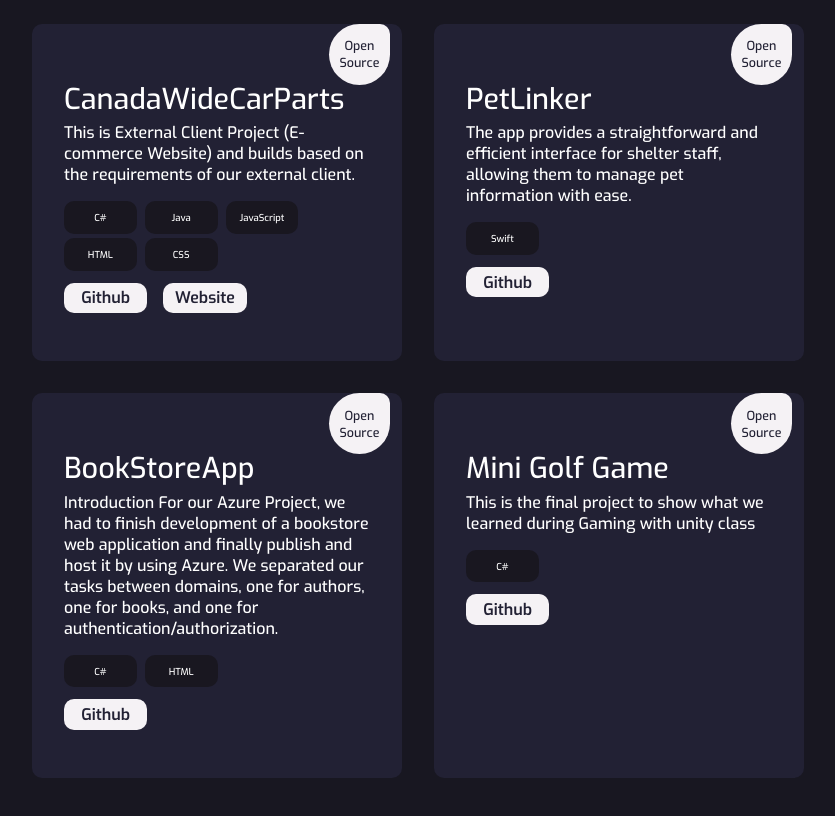
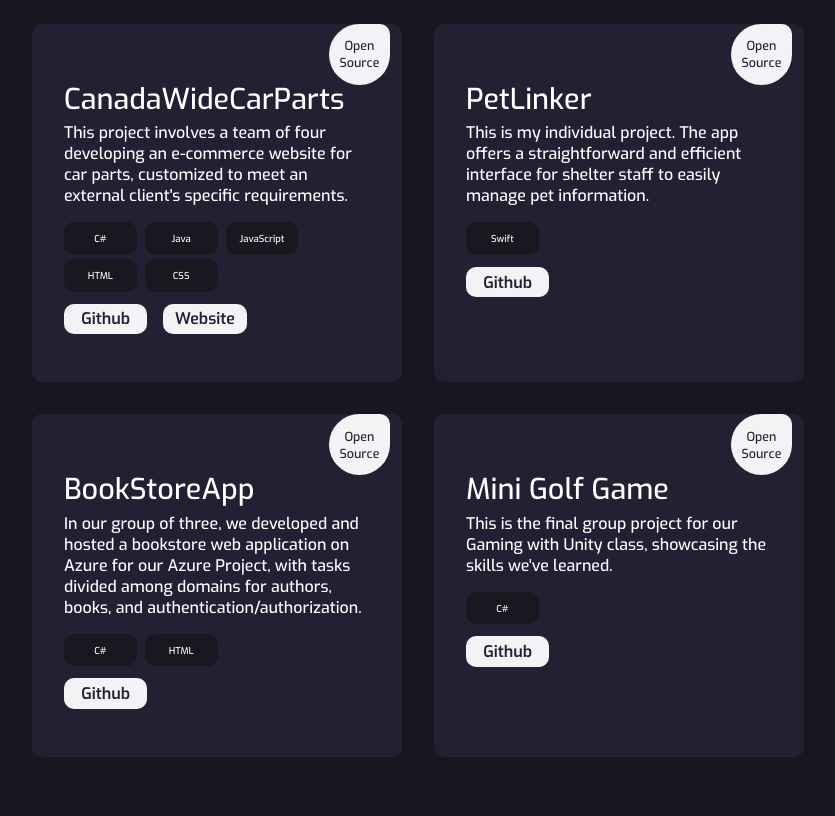
Before and after one commit to MinseokBUZZ/Minseok_Portfolio, a React (Create React App) app: page / in a window 1280 px wide. Shown: the part 672-1488 px from the top of the page, without its empty margins (128-963 px from the left). Built offline with nearby package versions, Linux system fonts and the light colour scheme.

Commit message:
Updated desc for each project

```diff
--- a/src/Components/Projects.jsx
+++ b/src/Components/Projects.jsx
@@ -6,7 +6,7 @@
   const projectsInfo = [
     {
       name: "CanadaWideCarParts",
-      desc: "This is External Client Project (E-commerce Website) and builds based on the requirements of our external client.",
+      desc: "This project involves a team of four developing an e-commerce website for car parts, customized to meet an external client's specific requirements.",
       githubLink: "https://github.com/ayasophya/CWCP",
       techs: ["C#", "Java", "JavaScript", "HTML", "CSS"],
       isOpenSource: true,
@@ -14,21 +14,21 @@
     },
     {
       name: "PetLinker",
-      desc: "The app provides a straightforward and efficient interface for shelter staff, allowing them to manage pet information with ease.",
+      desc: "This is my individual project. The app offers a straightforward and efficient interface for shelter staff to easily manage pet information.",
       githubLink: "https://github.com/MinseokBUZZ/PetLinker",
       techs: ["Swift"],
       isOpenSource: true,
     },
     {
       name: "BookStoreApp",
-      desc: "Introduction For our Azure Project, we had to finish development of a bookstore web application and finally publish and host it by using Azure. We separated our tasks between domains, one for authors, one for books, and one for authentication/authorization.",
+      desc: "In our group of three, we developed and hosted a bookstore web application on Azure for our Azure Project, with tasks divided among domains for authors, books, and authentication/authorization.",
       githubLink: "https://github.com/Eli293/BookStoreApp",
       techs: ["C#", "HTML"],
       isOpenSource: true,
     },
     {
       name: "Mini Golf Game",
-      desc: "This is the final project to show what we learned during Gaming with unity class",
+      desc: "This is the final group project for our Gaming with Unity class, showcasing the skills we've learned.",
       githubLink: "https://github.com/RichardDanon/Final_Game_Project",
       techs: ["C#"],
       isOpenSource: true,
```
